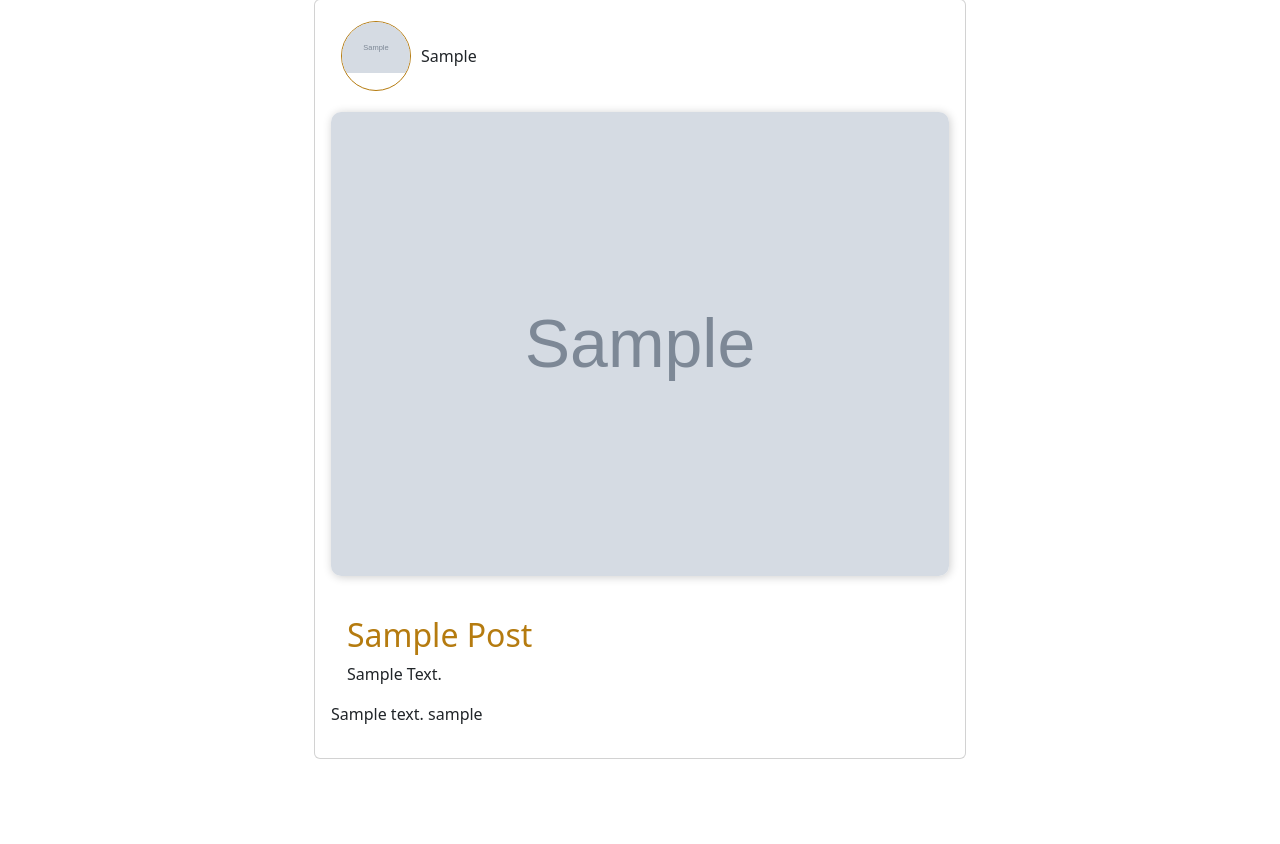
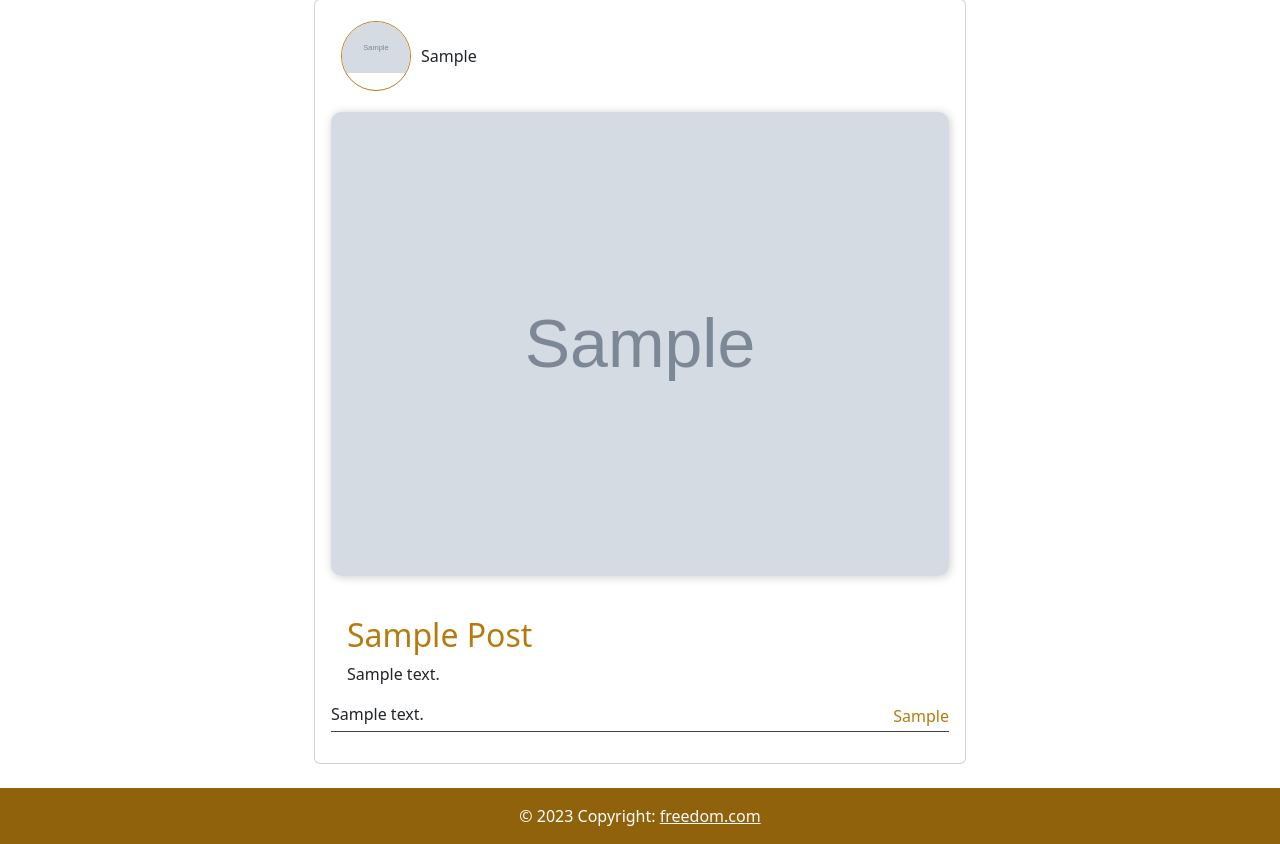
Before and after one commit to framelelo/freedom, a PHP site: page /freedom/ in a window 1280 px wide. Shown: the part 112-956 px from the top of the page. Before the commit the page ends 871 px from the top, so only its background shows below. Run offline with PHP 8.4, Linux system fonts and the light colour scheme; tables that the repository leaves empty or names only in its code hold one stand-in row (values such as "Sample post"); grey boxes marked "Sample" are stand-in pictures.

Commit message:
Footer added

```diff
--- a/css/style.css
+++ b/css/style.css
@@ -34,6 +34,15 @@ i {
         background-color: var(--primary_color);
     }
 }
+
+footer{
+    background-color: var(--primary_color);
+    color: var(--light_color);
+    > div > a:hover {
+        color: var(--dark_color) !important;
+    }
+}
+
 header {
     display: flex;
     justify-content: space-between;
@@ -82,10 +91,21 @@ textarea {
 #page_accueil > div {
     max-width: 700px;
     margin: auto;
+
+    .comments-part {
+        border-bottom: 1px solid var(--bgcolor);
+        margin-bottom: 15px;
+        > p {
+            margin-bottom: 5px;
+        }
+        > span{
+            text-transform: capitalize;
+            color: var(--primary_color);
+        }
+    }
 }
 
 .flex {
-    text-transform: capitalize;
     display: flex;
     align-items: center;
     justify-content: space-between;
@@ -116,7 +136,7 @@ textarea {
 
 #page_profil .container {
     display: flex;
-    height: calc(100vh - 111px);
+    height: calc(100vh - 167px);
     flex-direction: column;
     align-items: center;
     justify-content: center;
@@ -140,4 +160,16 @@ textarea {
     align-items: center;
     justify-content: space-evenly;
     display: flex;
+
+    .img {
+        width: 100%;
+        height: 250px;
+        overflow: hidden;
+        margin-bottom: 15px;
+        > img {
+            height: 100%;
+            width: 100%;
+            object-fit: cover;
+        }
+    }
 }
--- a/templates/homepage.php
+++ b/templates/homepage.php
@@ -58,14 +58,14 @@ $title="accueil";
                                         $value = '<i class="fas fa-thumbs-up"></i>';
                                     }
                                 ?>
-                                <a href="?page=likes&a=<?= $action ?>&id_post=<?= $post["id"] ?> "> <?= $value ?></a>
+                                <a href="?page=likes&a=<?= $action ?>&id_post=<?= $post["id"] ?>"> <?= $value ?></a>
                                 <?php };?>
 
                             </div>
                         </div>
 
                 <?php if ($isConnected) { ?>
-                    <div class="card-footer">
+                    <div class="card-footer mb-4">
                         <form class="pt-4" method="post" action="<?php $base_url?>?page=comment&a=create&id_status=<?= $post["id"] ?>">
                             <textarea name="content" placeholder="Commenter ..." cols="30" rows="2"></textarea>
                             <div class="right my-2">
@@ -80,8 +80,8 @@ $title="accueil";
         $comments = getAllCommentsById($post["id"]);
         foreach ($comments as $comment) { ?>
 
-            <p><?= $comment["text"] ?>  <?=getUsername($comment['id_user']) ?>
-            </p>
+            <div class="comments-part flex"><p><?= $comment["text"] ?></p>  <span><?=getUsername($comment['id_user']) ?></span>
+        </div>
     <?php } echo '</div>';
     } ?>
     </div>
--- a/templates/layout.php
+++ b/templates/layout.php
@@ -43,6 +43,14 @@ global $isConnected;
             </header>
                 <?= $content?>
             </main>
+            <!-- FOOTER -->
+            <footer class="text-center text-lg-start position-sticky">
+                <!-- Copyright -->
+                <div class="text-center p-3" style="background-color: rgba(0, 0, 0, 0.2);">
+                    ©  <?= date("Y");?> Copyright:
+                    <a class="text-light" href="<?= $base_url?>">freedom.com</a>
+                </div>
+            </footer>
         </div>
 
         <!-- BOOSTRAP -->
```
